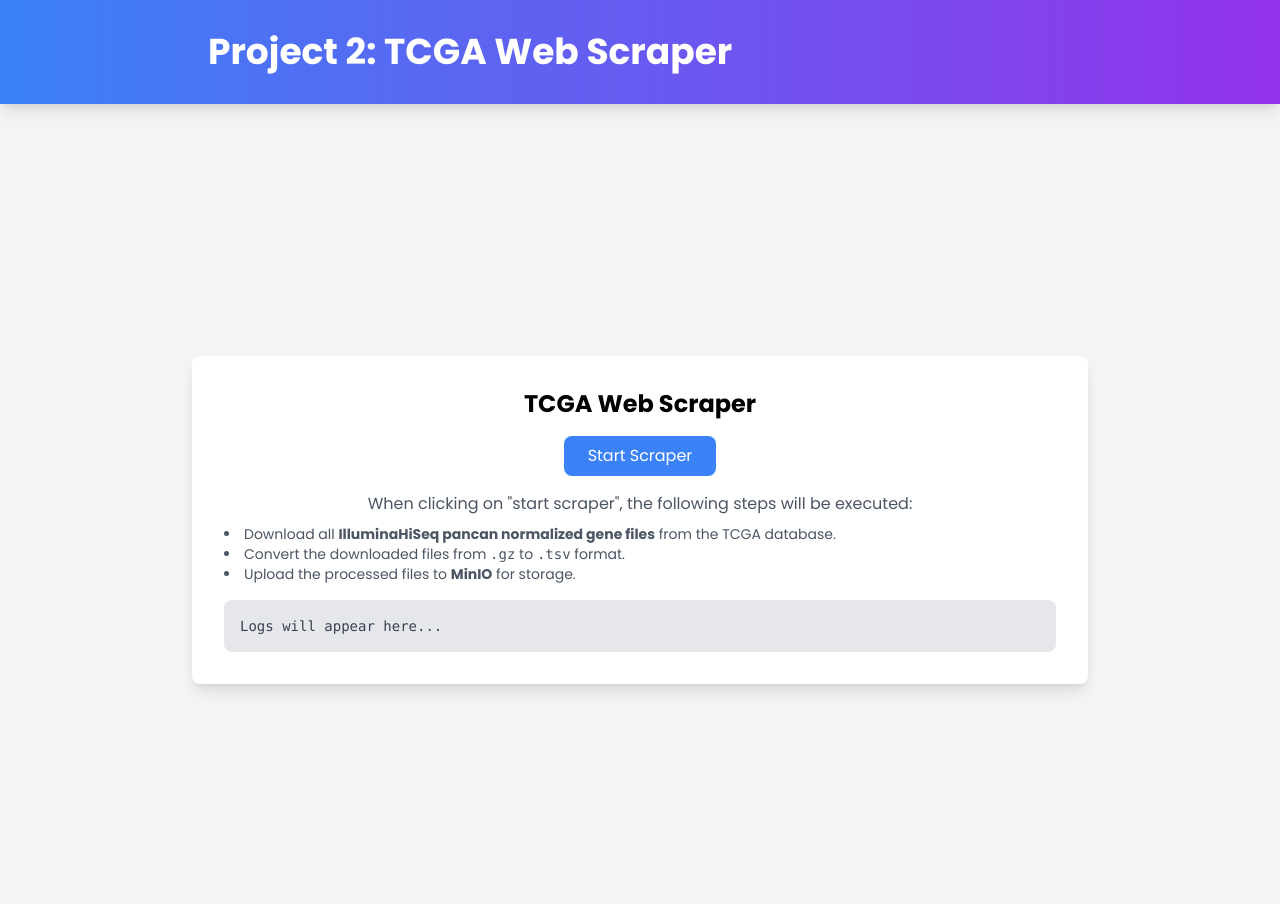
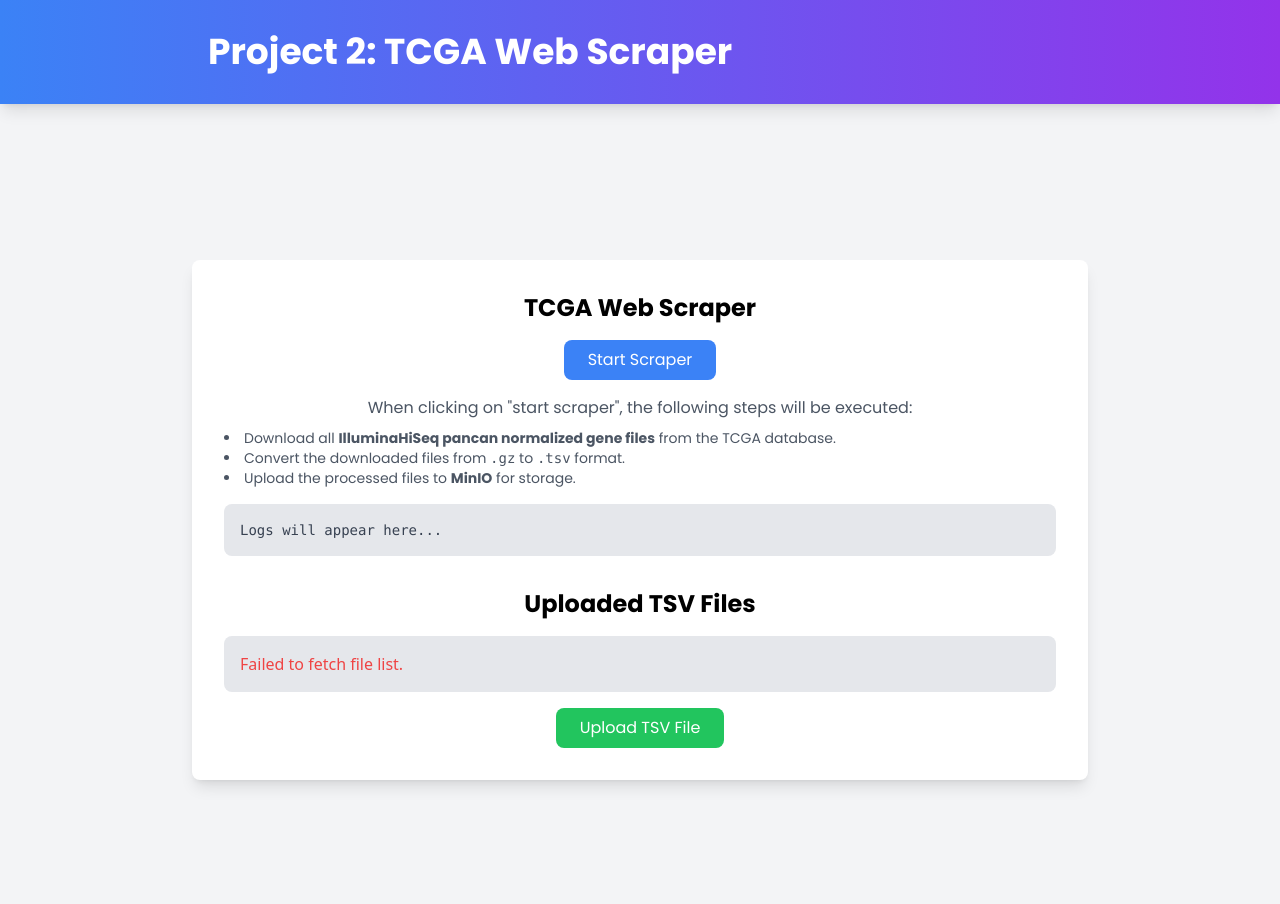
Before and after one commit to lennolemmenss/Project2, a Python web app: template templates/index.html in a window 1280 px wide. Run offline with Jinja, Linux system fonts and the light colour scheme; the template is opened without the code that fills it, so the values that code supplies are empty; some libraries are stand-ins or nearby versions.

Commit message:
current delete

```diff
--- a/templates/index.html
+++ b/templates/index.html
@@ -53,6 +53,23 @@
             <div id="logs" class="mt-4 text-left bg-gray-200 p-4 rounded-lg max-h-96 overflow-y-auto font-mono">
                 <pre class="text-sm text-gray-700">Logs will appear here...</pre>
             </div>
+
+            <!-- New Section: Uploaded TSV Files -->
+            <div class="mt-8">
+                <h2 class="text-2xl font-bold mb-4 font-poppins">Uploaded TSV Files</h2>
+                <div id="file-list" class="text-left bg-gray-200 p-4 rounded-lg max-h-96 overflow-y-auto">
+                    <!-- File list will be populated here -->
+                </div>
+                <div class="mt-4">
+                    <input type="file" id="file-upload" class="hidden" accept=".tsv" />
+                    <button
+                        id="upload-button"
+                        class="bg-green-500 text-white px-6 py-2 rounded-lg hover:bg-green-600 transition duration-300 font-poppins"
+                    >
+                        Upload TSV File
+                    </button>
+                </div>
+            </div>
         </div>
     </div>
 
@@ -94,6 +111,88 @@
                 button.textContent = "Start Scraper";
             }
         });
+
+        // Function to fetch and display the list of uploaded files
+        async function fetchFileList() {
+            const fileListDiv = document.getElementById("file-list");
+            try {
+                const response = await fetch("/list-files");
+                if (response.ok) {
+                    const files = await response.json();
+                    fileListDiv.innerHTML = files.map(file => `
+                        <div class="flex justify-between items-center p-2 border-b border-gray-300">
+                            <span>${file}</span>
+                            <button
+                                onclick="deleteFile('${file}')"
+                                class="bg-red-500 text-white px-3 py-1 rounded-lg hover:bg-red-600 transition duration-300"
+                            >
+                                Delete
+                            </button>
+                        </div>
+                    `).join("");
+                } else {
+                    fileListDiv.innerHTML = "<p class='text-red-500'>Failed to fetch file list.</p>";
+                }
+            } catch (error) {
+                fileListDiv.innerHTML = "<p class='text-red-500'>An error occurred while fetching the file list.</p>";
+            }
+        }
+
+        // Function to delete a file
+        async function deleteFile(fileName) {
+            try {
+                const response = await fetch("/delete-file", {
+                    method: "POST",
+                    headers: {
+                        "Content-Type": "application/json",
+                    },
+                    body: JSON.stringify({ file_name: fileName }),
+                });
+
+                if (response.ok) {
+                    alert(`File ${fileName} deleted successfully!`);
+                    fetchFileList(); // Refresh the file list
+                } else {
+                    alert(`Failed to delete file ${fileName}.`);
+                }
+            } catch (error) {
+                alert("An error occurred while deleting the file.");
+            }
+        }
+
+        // Function to handle file upload
+        document.getElementById("upload-button").addEventListener("click", () => {
+            document.getElementById("file-upload").click();
+        });
+
+        document.getElementById("file-upload").addEventListener("change", async (event) => {
+            const file = event.target.files[0];
+            if (file) {
+                const formData = new FormData();
+                formData.append("file", file);  // Ensure key is exactly "file"
+
+                try {
+                    const response = await fetch("/upload-file", {
+                        method: "POST",
+                        body: formData
+                    });
+
+                    const responseData = await response.json();
+                    if (response.ok) {
+                        alert(responseData.message);
+                        fetchFileList();
+                    } else {
+                        alert(responseData.message || "Upload failed");
+                    }
+                } catch (error) {
+                    console.error("Upload error:", error);
+                    alert("An error occurred while uploading the file.");
+                }
+            }
+        });
+
+        // Fetch the file list when the page loads
+        fetchFileList();
     </script>
 </body>
 </html>
--- a/webscraper.py
+++ b/webscraper.py
@@ -10,6 +10,7 @@
 from selenium.webdriver.support import expected_conditions as EC
 from selenium.common.exceptions import TimeoutException, NoSuchElementException, WebDriverException
 from minio_utils import minio_client, ensure_bucket_exists, upload_to_minio  # Import MinIO utilities
+
 
 # Configure logging
 logging.basicConfig(level=logging.INFO, format='%(message)s')
```
Also changed, not shown: main.py (+73 -3 lines).
